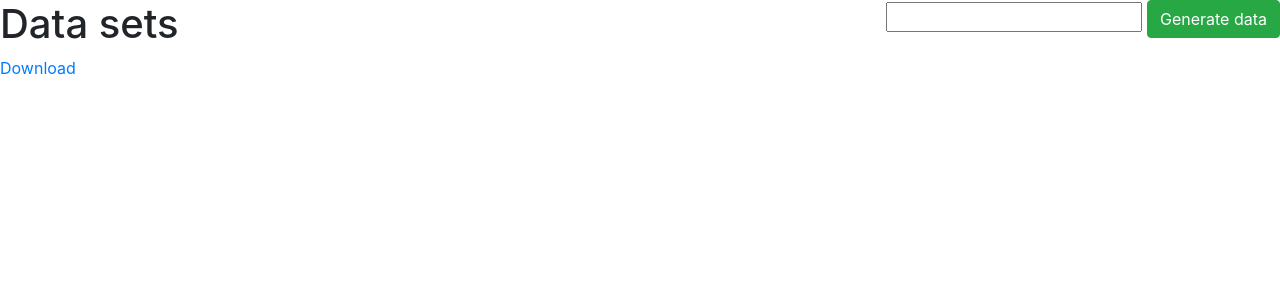
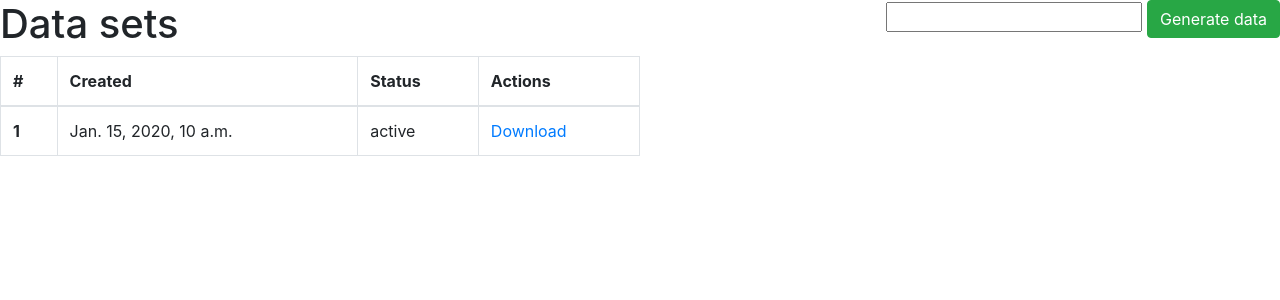
Before and after one commit to MrFlava/CSV_task, a Django app: template schemas/templates/schemas/data_sets.html in a window 1280 px wide. Shown: the part 64-364 px from the top of the page. Run offline with Django 3.2, Linux system fonts and the light colour scheme; the template is opened without the code that fills it: most values are stand-ins (such as "Sample title", 1, 10 or a date in 2020); parts of the project's set-up code (start-up, migrations or seed data) failed here and were passed over; some libraries are stand-ins or nearby versions.

Commit message:
Added front-end for csv data sets

```diff
--- a/schemas/service.py
+++ b/schemas/service.py
@@ -21,11 +21,9 @@ def generate_csv_data(schema, rows):
     csv_file = f"CSVproject_main/media/{columns.schema.name}.csv"
     try:
         with open(csv_file, 'w') as csvfile:
-            # csv.writer(csvfile, delimiter=' ', quotechar=',', quoting=csv.QUOTE_MINIMAL)
-            writer = csv.DictWriter(csvfile, quotechar=',', fieldnames=[column.name for column in columns])
+            writer = csv.DictWriter(csvfile, fieldnames=[column.name for column in columns])
             writer.writeheader()
             for data in column_rows:
                 writer.writerow(data)
-            # csv.writer(writer, delimiter='', quotechar=',', quoting=csv.QUOTE_ALL)
     except IOError:
         print("I/O error")
--- a/schemas/templates/schemas/data_sets.html
+++ b/schemas/templates/schemas/data_sets.html
@@ -39,9 +39,28 @@
 
 
     <h1>Data sets</h1>
-        {% for csv_file in csv_files %}
-            <a  href="/csv/download/{{csv_file}}" download>Download</a>
+    <table class="table table-bordered w-50">
+      <thead>
+        <tr>
+          <th scope="col">#</th>
+          <th scope="col">Created</th>
+          <th scope="col">Status</th>
+          <th scope="col">Actions</th>
+        </tr>
+      </thead>
+      <tbody>
+        {% for count, csv_file in csv_files %}
+            <tr>
+              <th scope="row">{{ count }}</th>
+              <td>{{csv_file.created}}</td>
+              <td>{{csv_file.status}}</td>
+              <td>
+                  <a  href="/csv/download/{{csv_file.name}}" download>Download</a>
+              </td>
+            </tr>
         {% endfor %}
+      </tbody>
+    </table>
 
     {% block javascript %}
     <script>
```
Also changed, not shown: schemas/views.py (+8 -2 lines).
